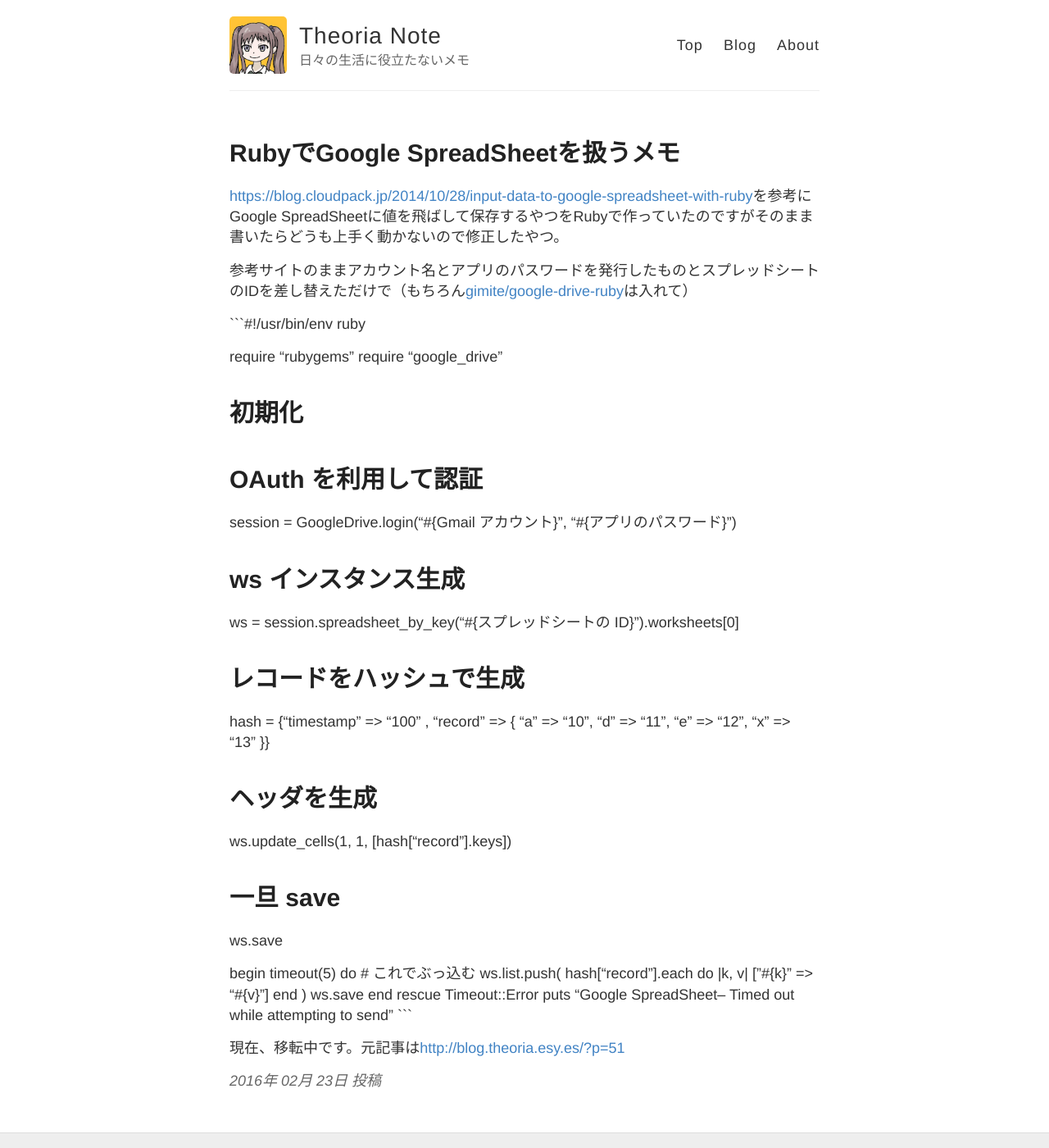
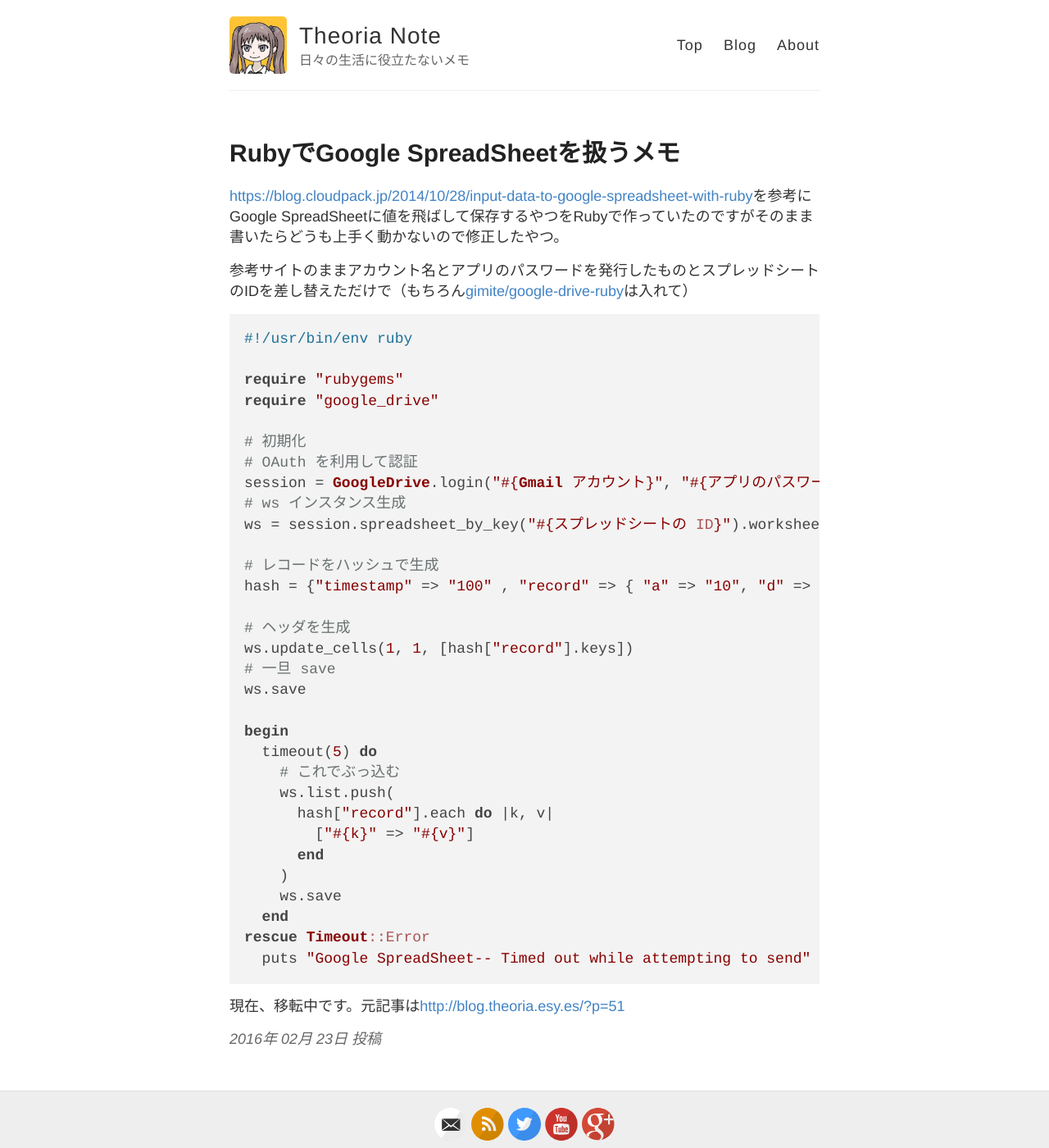
Before and after one commit to theoria24/theoria24.github.io, a Jekyll site: the page built from _posts/2016-2-23-Ruby-GoogleSpredSheet.md, in a window 1280 px wide and 1400 px high. Shown: the whole window at 82% size. Built offline with Jekyll 4.4.1, drawn with Linux system fonts in a browser that asks for light colours; nearby versions of some CDN libraries; comment, search, counter and statistics services are not loaded.

Commit message:
シンタックスハイライトしたい

````diff
--- a/_posts/2016-2-23-Ruby-GoogleSpredSheet.md
+++ b/_posts/2016-2-23-Ruby-GoogleSpredSheet.md
@@ -7,7 +7,8 @@ title: RubyでGoogle SpreadSheetを扱うメモ
 
 参考サイトのままアカウント名とアプリのパスワードを発行したものとスプレッドシートのIDを差し替えただけで（もちろん[gimite/google-drive-ruby](https://github.com/gimite/google-drive-ruby)は入れて）
 
-```#!/usr/bin/env ruby
+```ruby:test.rb
+#!/usr/bin/env ruby
 
 require "rubygems"
 require "google_drive"
````
